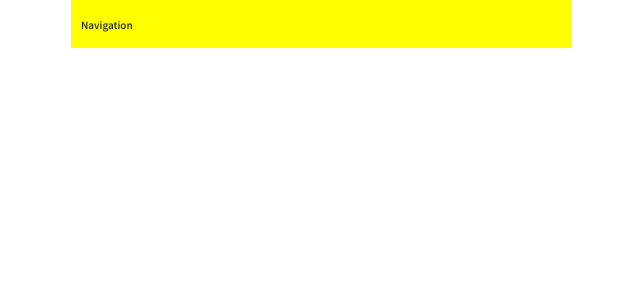
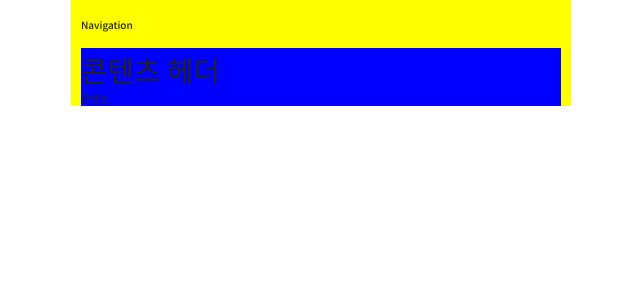
Before and after one commit to ycjeon0129/Planty, a React (Create React App) app in the folder frontend/: page /home in a window 1280 px wide. Shown: the top 300 px of the page, without its empty margins (319-959 px from the left). Built offline with nearby package versions, Linux system fonts and the light colour scheme.

Commit message:
[FE] Design : ContentsLayout 컴포넌트 추가

```diff
--- /dev/null
+++ b/frontend/src/components/layout/ContentsLayout/ContentsLayout.scss
@@ -0,0 +1,4 @@
+.contentslayout-container {
+	width: 100%;
+	background-color: blue;
+}
--- /dev/null
+++ b/frontend/src/components/layout/ContentsLayout/ContentsLayout.tsx
@@ -0,0 +1,8 @@
+import React, { ReactNode } from 'react';
+import './ContentsLayout.scss';
+
+function ContentsLayout({ children }: { children: ReactNode }) {
+	return <div className="contentslayout-container">{children}</div>;
+}
+
+export default ContentsLayout;
--- a/frontend/src/pages/Home/HomePage.tsx
+++ b/frontend/src/pages/Home/HomePage.tsx
@@ -1,4 +1,5 @@
 import React from 'react';
+import ContentsLayout from 'components/layout/ContentsLayout/ContentsLayout';
 import NavigationLayout from 'components/layout/NavigationLayout/NavigationLayout';
 import PageLayout from 'components/layout/PageLayout/PageLayout';
 import Navigation from 'components/organisms/common/Navigation/Navigation';
@@ -9,6 +10,12 @@ function HomePage() {
 			<NavigationLayout>
 				<Navigation />
 			</NavigationLayout>
+			<ContentsLayout>
+				<div>
+					<h2>콘텐츠 헤더</h2>
+					<div>콘텐츠</div>
+				</div>
+			</ContentsLayout>
 		</PageLayout>
 	);
 }
```
